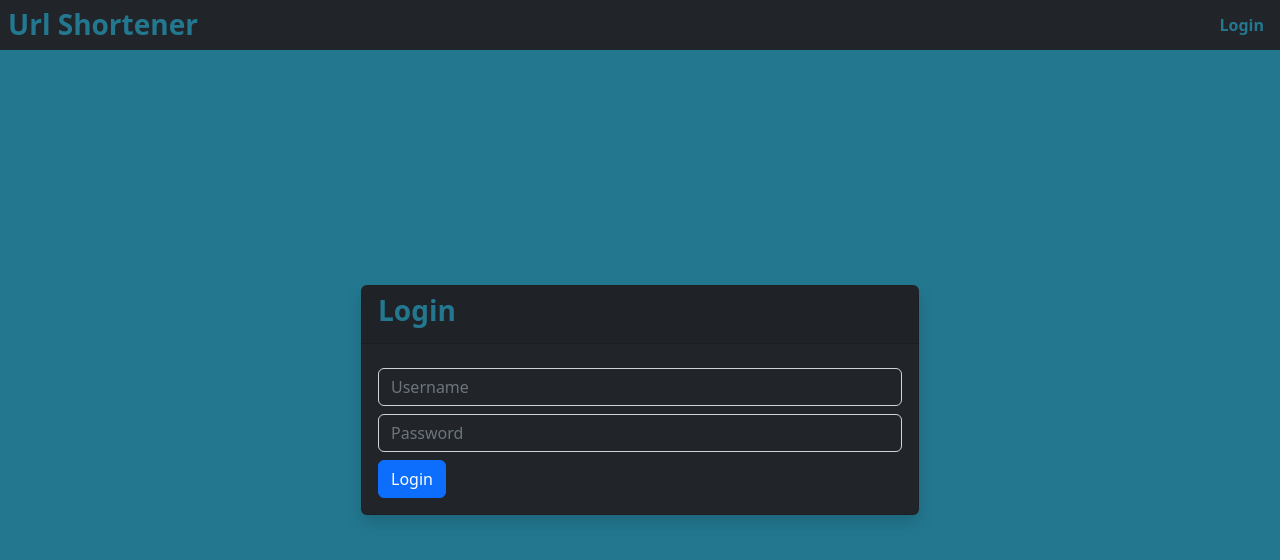
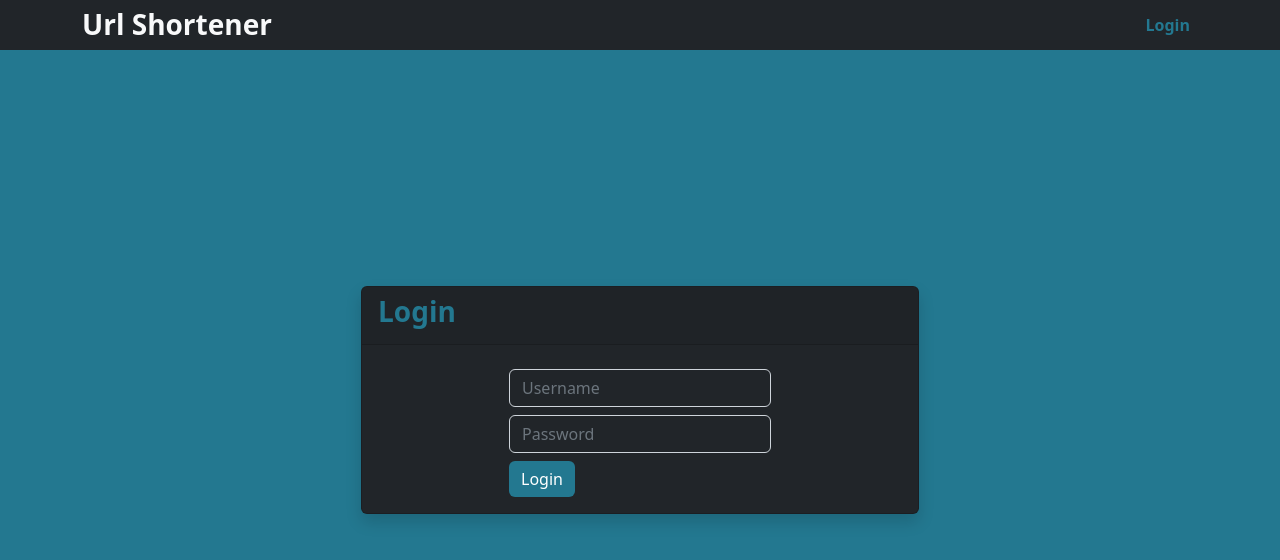
Before and after one commit to HATBE/URLShortener, an Angular app in the folder frontend/: page /login in a window 1280 px wide. Shown: the top 560 px of the page. Built offline with nearby package versions, Linux system fonts and the light colour scheme.

Commit message:
adding dashboard component

```diff
--- a/frontend/src/app/app-routing.module.ts
+++ b/frontend/src/app/app-routing.module.ts
@@ -3,10 +3,12 @@ import { RouterModule, Routes } from '@angular/router';
 import { LoginComponent } from './components/auth/login/login.component';
 import { IndexComponent } from './components/index/index.component';
 import { RedirectComponent } from './components/redirect/redirect.component';
+import { DashboardComponent } from './components/userbackend/dashboard/dashboard.component';
 
 const routes: Routes = [
   {path: '', component: IndexComponent, title: "URL-Shortener"},
   {path: 'login', component: LoginComponent, title: "Login"},
+  {path: 'dashboard', component: DashboardComponent, title: "Dashboard"},
   {path: ':id', component: RedirectComponent, title: "Redirect..."},
   {path:'**', component: IndexComponent}
 ];
@@ -15,4 +17,4 @@ const routes: Routes = [
   imports: [RouterModule.forRoot(routes)],
   exports: [RouterModule]
 })
-export class AppRoutingModule { }
+export class AppRoutingModule {}
--- a/frontend/src/app/app.module.ts
+++ b/frontend/src/app/app.module.ts
@@ -11,6 +11,8 @@ import { FontAwesomeModule } from '@fortawesome/angular-fontawesome';
 import { HeaderComponent } from './components/parts/header/header.component';
 import { LoginComponent } from './components/auth/login/login.component';
 import { HeaderButtonComponent } from './components/parts/header/header-button/header-button.component';
+import { RegisterComponent } from './components/auth/register/register.component';
+import { DashboardComponent } from './components/userbackend/dashboard/dashboard.component';
 @NgModule({
   declarations: [
     AppComponent,
@@ -18,7 +20,9 @@ import { HeaderButtonComponent } from './components/parts/header/header-button/h
     RedirectComponent,
     HeaderComponent,
     LoginComponent,
-    HeaderButtonComponent
+    HeaderButtonComponent,
+    RegisterComponent,
+    DashboardComponent
   ],
   imports: [
     BrowserModule,
--- a/frontend/src/app/components/auth/login/login.component.html
+++ b/frontend/src/app/components/auth/login/login.component.html
@@ -4,8 +4,8 @@
       <div class="card-header text-light">
         <h3 class="fw-bold text-primary">Login</h3>
       </div>
-      <div class="card-body text-light">
-        <form>
+      <div class="card-body text-light d-flex justify-content-center">
+        <form class="w-md-50 w-100">
           <input type="text" placeholder="Username" class="text-light bg-dark form-control my-2">
           <input type="text" placeholder="Password" class="text-light bg-dark form-control my-2">
           <button type="submit" class="btn btn-primary">Login</button>
--- /dev/null
+++ b/frontend/src/app/components/auth/register/register.component.html
@@ -0,0 +1 @@
+<p>register works!</p>
--- /dev/null
+++ b/frontend/src/app/components/auth/register/register.component.ts
@@ -0,0 +1,15 @@
+import { Component, OnInit } from '@angular/core';
+
+@Component({
+  selector: 'app-register',
+  templateUrl: './register.component.html',
+  styleUrls: ['./register.component.css']
+})
+export class RegisterComponent implements OnInit {
+
+  constructor() { }
+
+  ngOnInit(): void {
+  }
+
+}
--- a/frontend/src/app/components/index/index.component.ts
+++ b/frontend/src/app/components/index/index.component.ts
@@ -19,8 +19,7 @@ export class IndexComponent implements OnInit {
 
   constructor(private urlService: UrlService) {}
 
-  ngOnInit(): void {
-  }
+  ngOnInit(): void {}
 
   onClickInput() {
     this.error = "";
@@ -28,6 +27,10 @@ export class IndexComponent implements OnInit {
 
   onShorten() {
     this.isLoading = true;
+    if(this.url === '') {
+      this.isLoading = false;
+      return;
+    }
     if(!/^(http(s)?:\/\/)[\w.-]+(?:\.[\w\.-]+)+[\w\-\._~:/?#[\]@!\$&'\(\)\*\+,;=.]+$/.test(this.url)) {
         this.error = "URL format is wrong! http(s)://url.com(/*)";
         this.isLoading = false;
--- a/frontend/src/app/components/parts/header/header.component.html
+++ b/frontend/src/app/components/parts/header/header.component.html
@@ -1,10 +1,12 @@
-<header class="w-100 bg-dark text-light p-2 d-flex justify-content-between align-items-center">
- <a routerLink="/" class="link-primary text-decoration-none ">
-    <h1 class="p-0 m-0 h3 text-primary fw-bold text-decoration-none  ">
+<header class="w-100 bg-dark text-light p-2">
+<div class="container d-flex justify-content-between align-items-center">
+  <a routerLink="/" class="link-primary text-decoration-none ">
+    <h1 class="p-0 m-0 h3 text-light fw-bold text-decoration-none  ">
       Url Shortener
     </h1>
   </a>
   <div>
     <app-header-button [link]="'/login'" [name]="'Login'"></app-header-button>
   </div>
+</div>
 </header>
--- /dev/null
+++ b/frontend/src/app/components/userbackend/dashboard/dashboard.component.html
@@ -0,0 +1 @@
+<p>dashboard works!</p>
--- /dev/null
+++ b/frontend/src/app/components/userbackend/dashboard/dashboard.component.ts
@@ -0,0 +1,15 @@
+import { Component, OnInit } from '@angular/core';
+
+@Component({
+  selector: 'app-dashboard',
+  templateUrl: './dashboard.component.html',
+  styleUrls: ['./dashboard.component.css']
+})
+export class DashboardComponent implements OnInit {
+
+  constructor() { }
+
+  ngOnInit(): void {
+  }
+
+}
--- a/frontend/src/styles.css
+++ b/frontend/src/styles.css
@@ -35,3 +35,20 @@ main {
     width: 95%
   }
 }
+@media only screen and (min-width: 768px) {
+  .w-md-75 {
+    width: 75% !important;
+  }
+  .w-md-50 {
+    width: 50% !important;
+  }
+}
+.btn-primary {
+  background-color: var(--bs-primary);
+  border: var(--bs-primary);
+}
+.btn-primary:focus, .btn-primary:hover   {
+  background-color: var(--bs-primary) !important;
+  border: var(--bs-primary) !important;
+  filter: brightness(85%) !important;
+}
```
Also changed, not shown: frontend/src/app/components/auth/register/register.component.css (added), frontend/src/app/components/userbackend/dashboard/dashboard.component.css (added).
